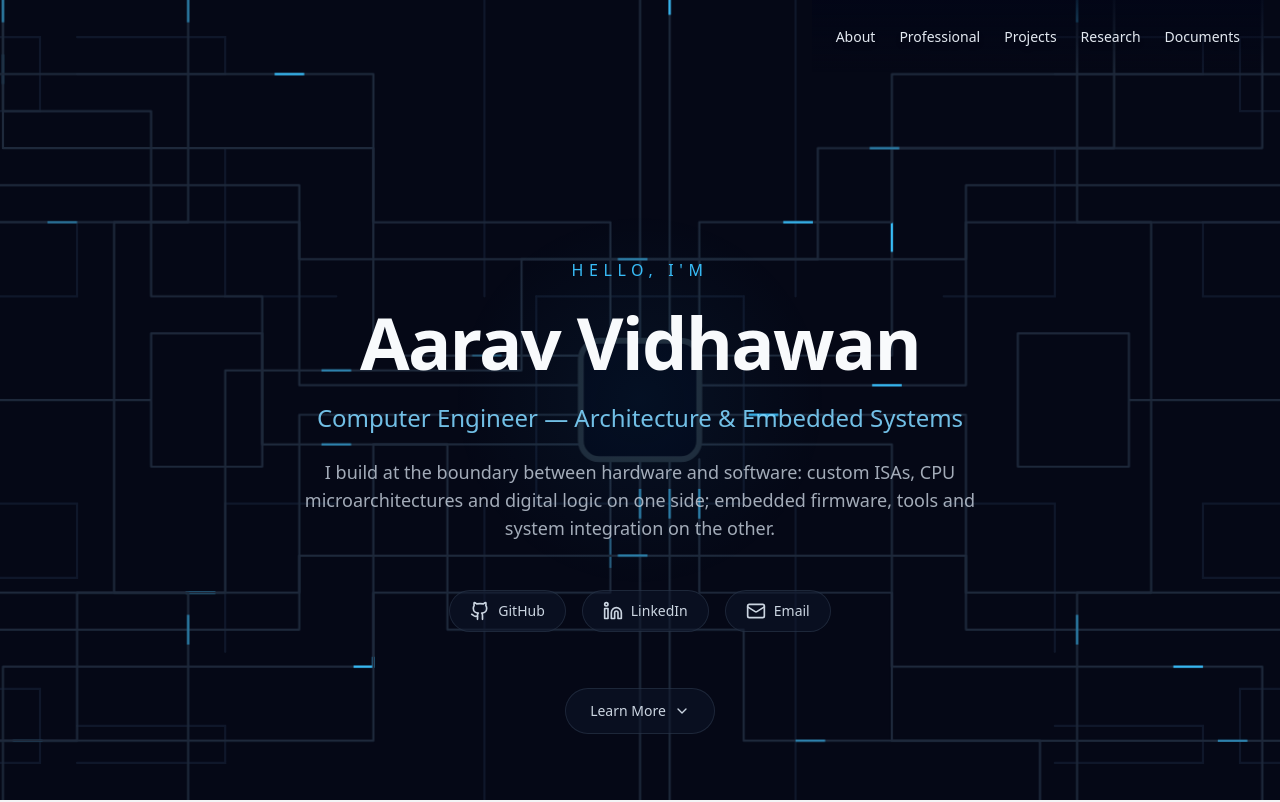
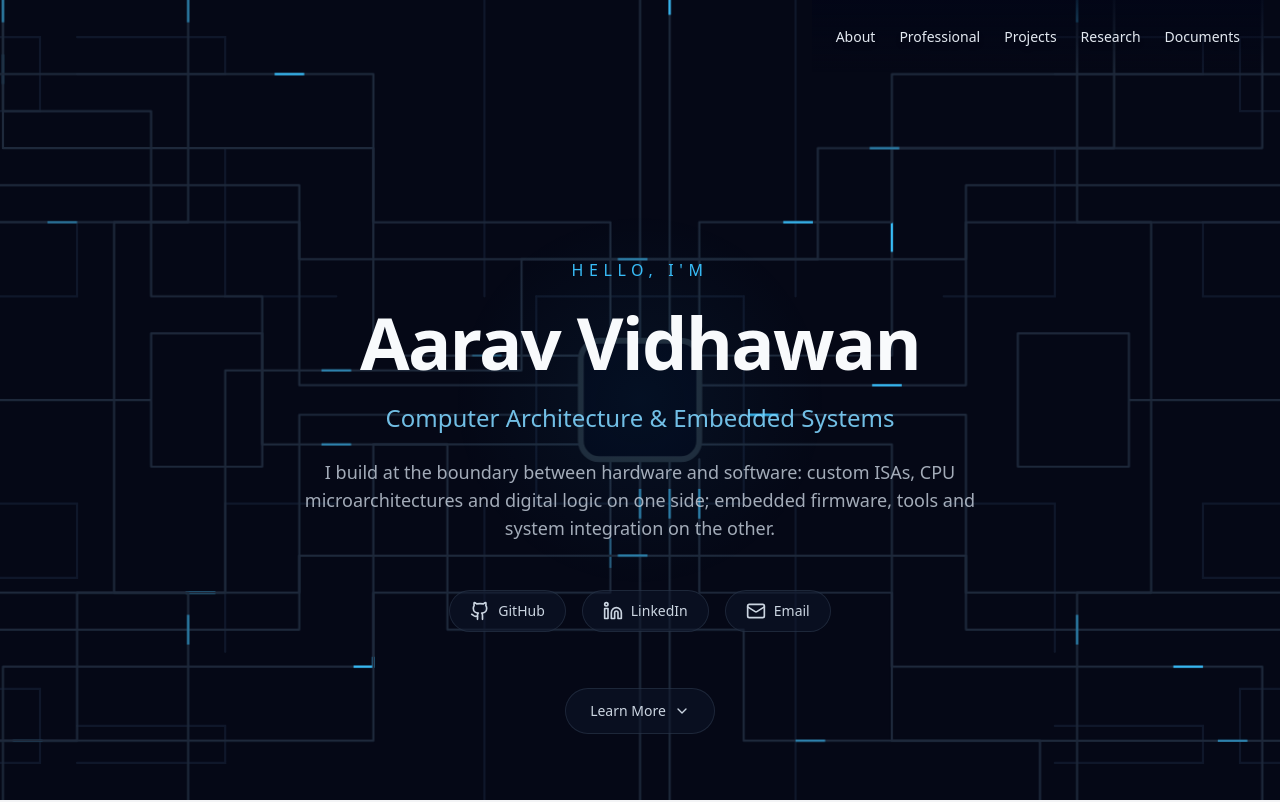
Before and after one commit to a-vidhawan/portfolio, a React (Vite) app: page / in a window 1280 px wide. Shown: the top 802 px of the page. Built offline with nearby package versions, Linux system fonts and the light colour scheme.

Commit message:
fix: update subtitle to Computer Architecture & Embedded Systems

```diff
--- a/src/components/Hero.jsx
+++ b/src/components/Hero.jsx
@@ -23,7 +23,7 @@ function Hero({ id }) {
           Aarav Vidhawan
         </h1>
         <p className="text-xl md:text-2xl text-sky-300/90 font-light">
-          Computer Engineer — Architecture &amp; Embedded Systems
+          Computer Architecture &amp; Embedded Systems
         </p>
         <p className="text-base md:text-lg text-slate-300/80 max-w-2xl mx-auto leading-relaxed">
           I build at the boundary between hardware and software: custom ISAs,
```
Also changed, not shown: 1 other file (tests, documents, lock files or other folders).
